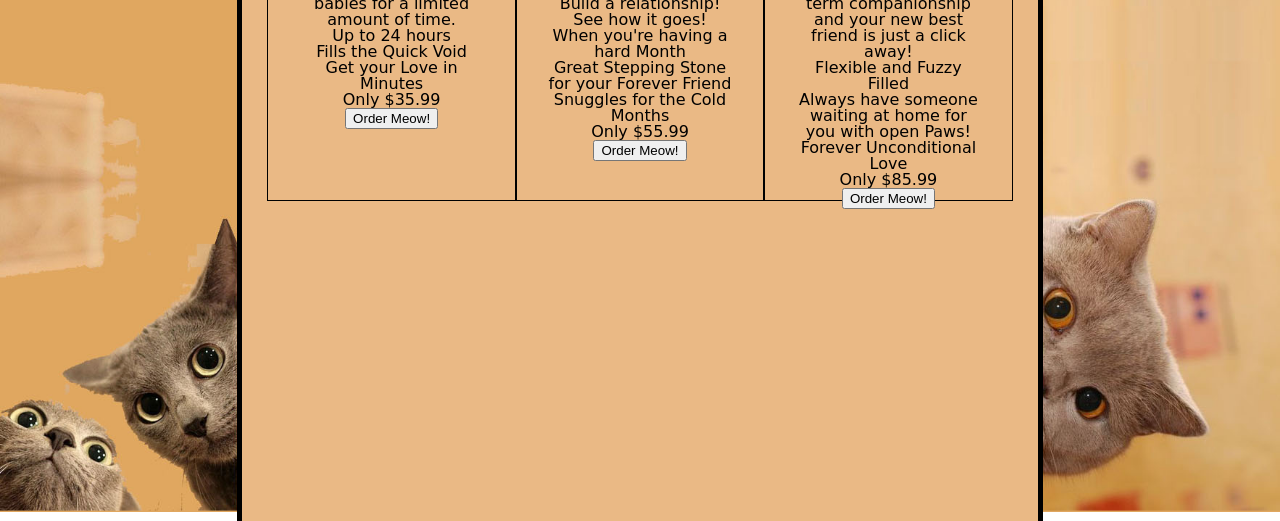
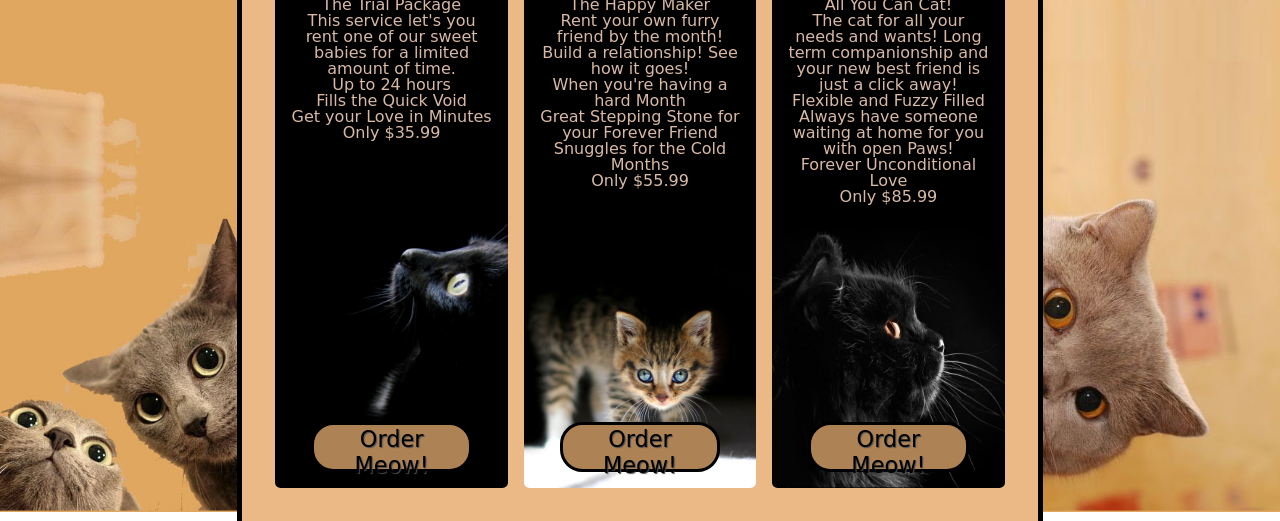
Before and after one commit to ThatNatalyGirl/WebDev2-week2, a website: page index.html in a window 1280 px wide. Shown: the part 289-810 px from the top of the page. Drawn offline with Linux system fonts and the light colour scheme; a web font is replaced by a local one.

Commit message:
css update

```diff
--- a/src/scss/_variables.scss
+++ b/src/scss/_variables.scss
@@ -1,13 +1,14 @@
-$column-1-1: 100%;
-$column-1-2: 1 / 2 * 100%;
-$column-1-3: 1 / 3 * 100%;
+// $column-1-1: 100%;
+// $column-1-2: 1 / 2 * 100%;
+// $column-1-3: 1 / 3 * 100%;
 
 $tablet-breakpoint: 640px;
 $desktop-breakpoint: 960px;
 
 $primary-color: #ad8255;
-$secondary-color: #000;
-$accent-color: #ff0088;
+$secondary-color: #eab985;
+$borders: #000;
+$shadows:#4d4d4d;
 
 @mixin bp-tablet{
 	@media only screen and (min-width: $tablet-breakpoint){
--- a/src/scss/main.scss
+++ b/src/scss/main.scss
@@ -32,9 +32,9 @@ body {
 
 	.wrapper{
 		margin: 0 18.5%;
-		background: #eab985;
-		border-left: 5px solid $secondary-color;
-		border-right: 5px solid $secondary-color;
+		background: $secondary-color;
+		border-left: 5px solid $borders;
+		border-right: 5px solid $borders;
 		padding: 20px 2%;
 		@include flex;
 		height: 80%;
@@ -48,8 +48,8 @@ header{
 	background: $primary-color;
 	padding: 35px 18.5% 35px 18.5%;
 	@include flex;
-	border-top: 5px solid $secondary-color;
-	border-bottom: 5px solid $secondary-color;
+	border-top: 5px solid $borders;
+	border-bottom: 5px solid $borders;
 
 	img{
 		position: absolute;
@@ -59,36 +59,197 @@ header{
 	.logo{
 		height: 90px;
 		left: 155px;
-		border: 3px solid $secondary-color;
+		border: 3px solid $borders;
 	}
 
 	h1{
 		font-size: 55px;
 		margin: 0 5% 20px 0;
-		text-shadow: 2px 2px 2px #4d4d4d;
+		text-shadow: 2px 2px 2px $shadows;
 		width: 100%;
 	}
 
 	h2{
 		font-size: 30px;
 		text-align: center;
-		text-shadow: 1px 1px 1px #4d4d4d;
+		text-shadow: 1px 1px 1px $shadows;
 
 		height: 100%;
 	}
 
 	.burger{
 		right: 155px;
+		top: 35px;
 		height: 60px;
+
+		&:hover{
+			background: $secondary-color;
+		}
 	}
+
 }
 
 section{
 	text-align: center;
-	flex-direction: column;
-	justify-content: space-between;
-	flex: 1;
-	border: 1px solid $secondary-color;
-	height: 50%;
-	padding: 4%;
+	@include flex;
+	flex-direction: column; /*bc it is naturally in a row*/
+	flex: 1; /*now they all have the same widths*/
+	height: auto;
+	padding: 1em;
+	margin: 0 .5em .8em;
+	border-radius: .35em;
+	color: #d8b9a5;
+
+	h3{
+		font-size: 30px;
+		text-shadow: 1px 1px 1px $shadows;
+		text-decoration: underline;
+		padding-bottom: 20px;
+	}
 }
+
+.sect-1{
+	background: url(../img/cat1.jpg) right no-repeat;
+	background-size: cover;
+}
+
+.sect-2{
+	background: url(../img/cat2.jpg) right no-repeat;
+	background-size: cover;
+}
+
+.sect-3{
+	background: url(../img/cat4.jpg) left no-repeat;
+	background-size: cover;
+}
+
+button{
+	margin-top: auto;
+	font-family: 'Londrina Shadow', cursive;
+	font-size: 1.4em;
+	text-shadow: 1px 1px 1px $shadows;
+	height: 50px;
+	width: 80%;
+	align-self: center;
+	background: $primary-color;
+	border: 3px solid $borders;
+	border-radius: 1em;
+
+	&:hover{
+		background: $secondary-color;
+	}
+}
+
+
+
+
+
+
+
+
+
+
+
+
+
+
+// .city-img{
+//   max-width: 100%;/* Put this on your images so they don't get pixelated*/
+//   width: 190px;
+// }
+
+// .main-header{
+//   padding: .5em 0;
+// }
+
+// h1 a,
+// ul a{
+//   text-align: center;
+//   display: block; /*a tags are inline by default*/
+//   padding: 10px 15px;
+// }
+// /*You don't need flex box on mobile*/
+
+// ul a{
+//   text-transform: uppercase;
+//   color: #3acec2;
+//   font-size: .95em;
+// }
+
+// ul a:hover{
+//   color: #125b84;
+// }
+
+// .hero, footer{
+//   text-align: center;
+// }
+
+// .hero{
+//   background: #3acec2;
+//   color: #fff;
+//   padding: 3.2em 0;
+//   margin-bottom: 48px;
+// }
+
+// .col{
+//   background: #edf4f7;
+//   padding: 1em;
+//   margin: 0 .5em .8em;
+//   border-radius: .35em;
+// }
+
+// .button{
+//   background: #3acec2;
+//   padding: .625em 1.25em;
+//   color: #fff;
+//   border-radius: .35em;
+// }
+
+// .button:hover{
+//   background: #122168;
+// }
+
+// footer{
+//   background: #d9e4ea;
+//   padding: 2em 0;
+//   margin-top: 30px;
+// }
+
+// @media screen and (min-width: 768px){
+//   .main-header,
+//   .row, ul{
+//     display: flex;
+//   }
+
+//   .main-header{
+//     flex-direction: column;
+//     align-items: center;
+//   }
+
+//   .col{
+//     display: flex;
+//     flex-direction: column; /*bc it is naturally in a row*/
+//     flex: 1; /*now they all have the same widths*/
+//   }
+
+//   .col .button{
+//     align-self: flex-start;
+//     margin-top: auto; /*if you say auto in flexbox on a margin, whatever direction you are saying it is going to push all the margin to the direction that you told it to go. So in this case it's going to take up the rest of the space remaining at the top of the item.*/
+//   }
+
+//   .row{
+//     margin: 0 9%;
+//   }
+// }
+
+// @media screen and (min-width: 1024px){
+//   .main-header{
+//     flex-direction: row;
+//     padding: 0 9%;
+//   }
+
+//   ul{
+//     margin-left: auto;
+//   }
+
+// }
```
Also changed, not shown: dist/css/main.css, 1 other file.
